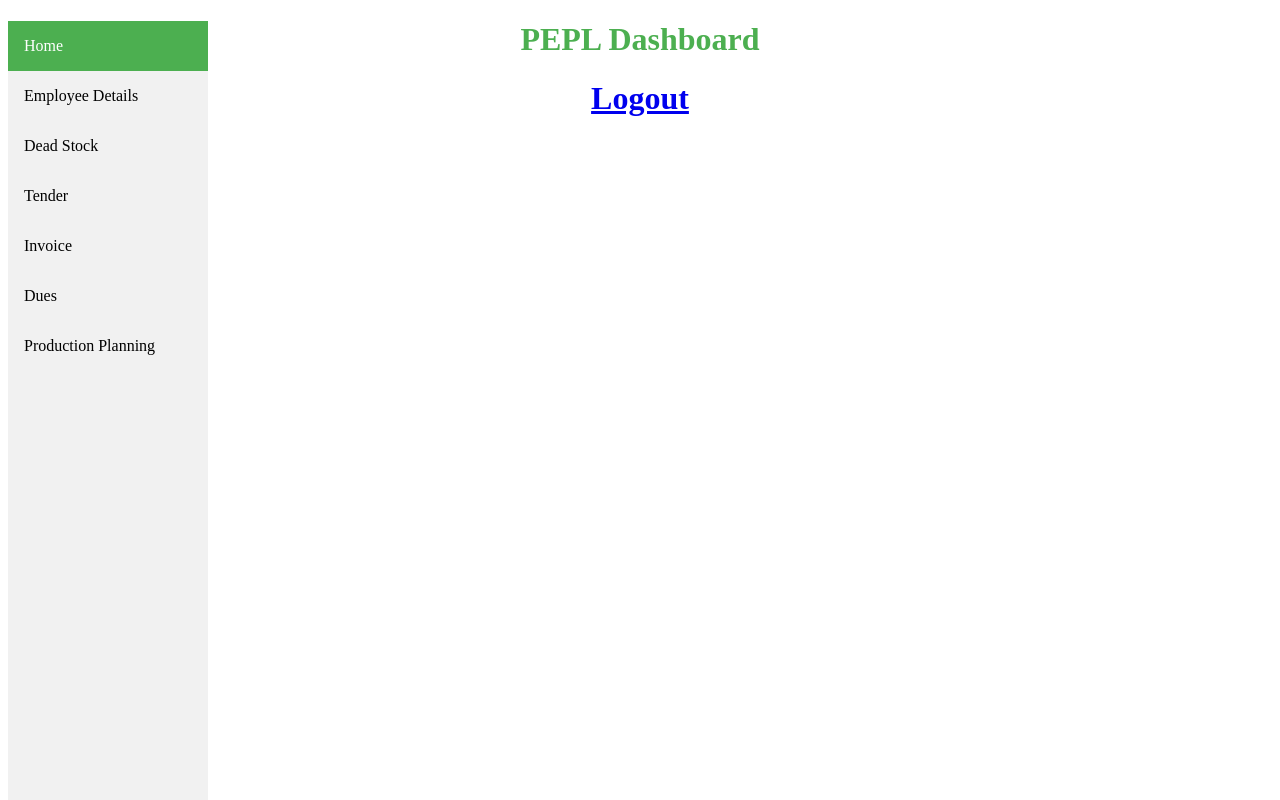
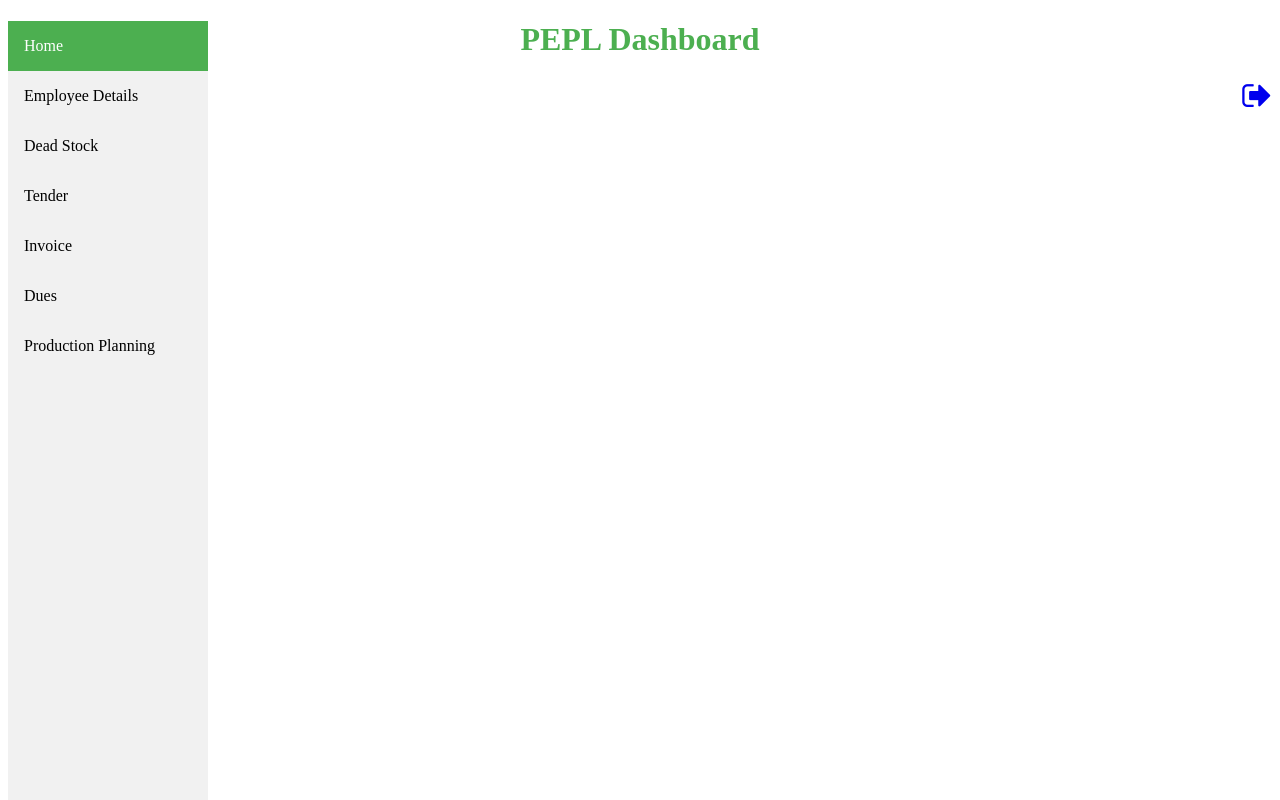
Before and after one commit to CharulBhanawat13/CRM, a PHP site: page /dashboard.php in a window 1280 px wide. Run offline with PHP 8.4, Linux system fonts and the light colour scheme; a user stored in the database is signed in.

Commit message:
logut icon added

```diff
--- a/CRP/dashboard.php
+++ b/CRP/dashboard.php
@@ -10,6 +10,7 @@ if($_SESSION['username']==''){
 <html>
 <head>
 <link rel="stylesheet" href="css/sidebar.css">
+<link rel="stylesheet" href="https://cdnjs.cloudflare.com/ajax/libs/font-awesome/4.7.0/css/font-awesome.min.css">
 
 </head>
 <body>
@@ -26,7 +27,7 @@ if($_SESSION['username']==''){
 
 </div>
 <h1>PEPL Dashboard</h1>
-<h1><a href="logout.php" class="btn btn-danger">Logout</a><h1>
+<h1><a href="logout.php" ><i class="fa fa-sign-out"  style='float:right'></i></a><h1>
 <marquee hspace="15%">Customer Relationship Management</marquee>
 
 
```
